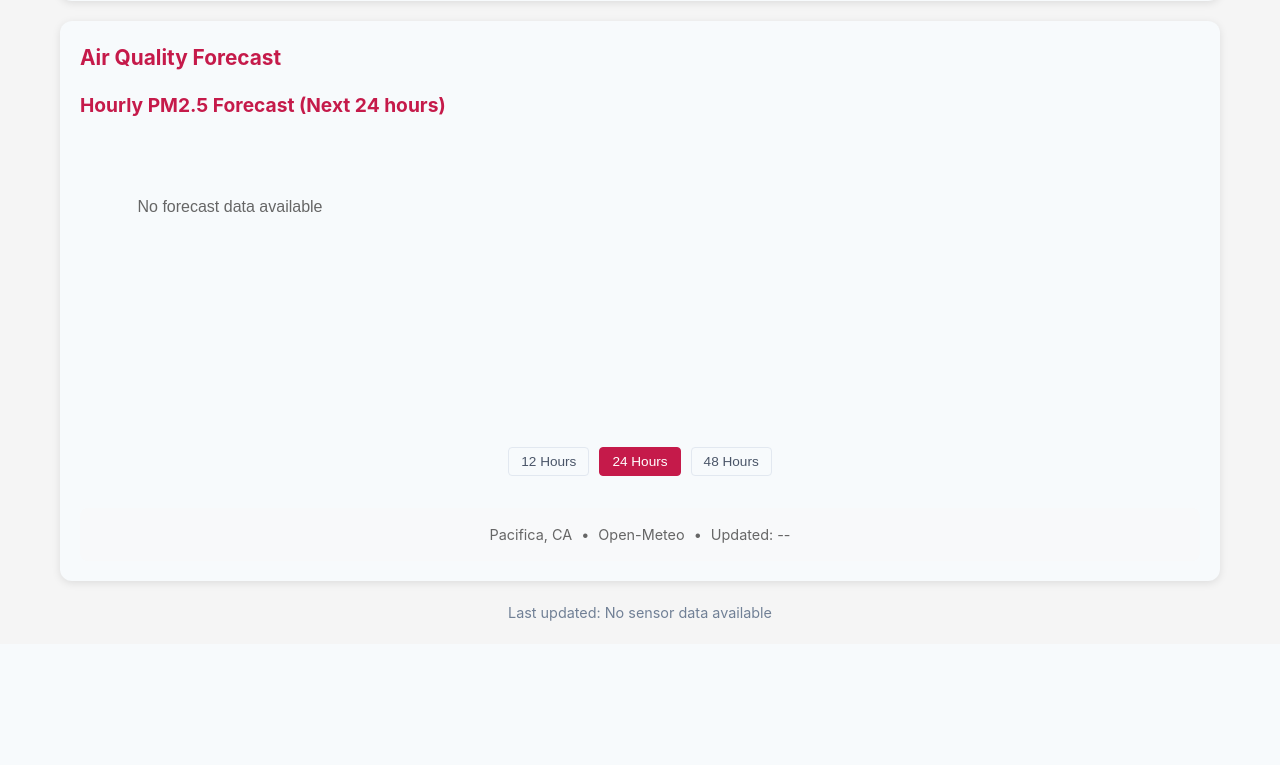
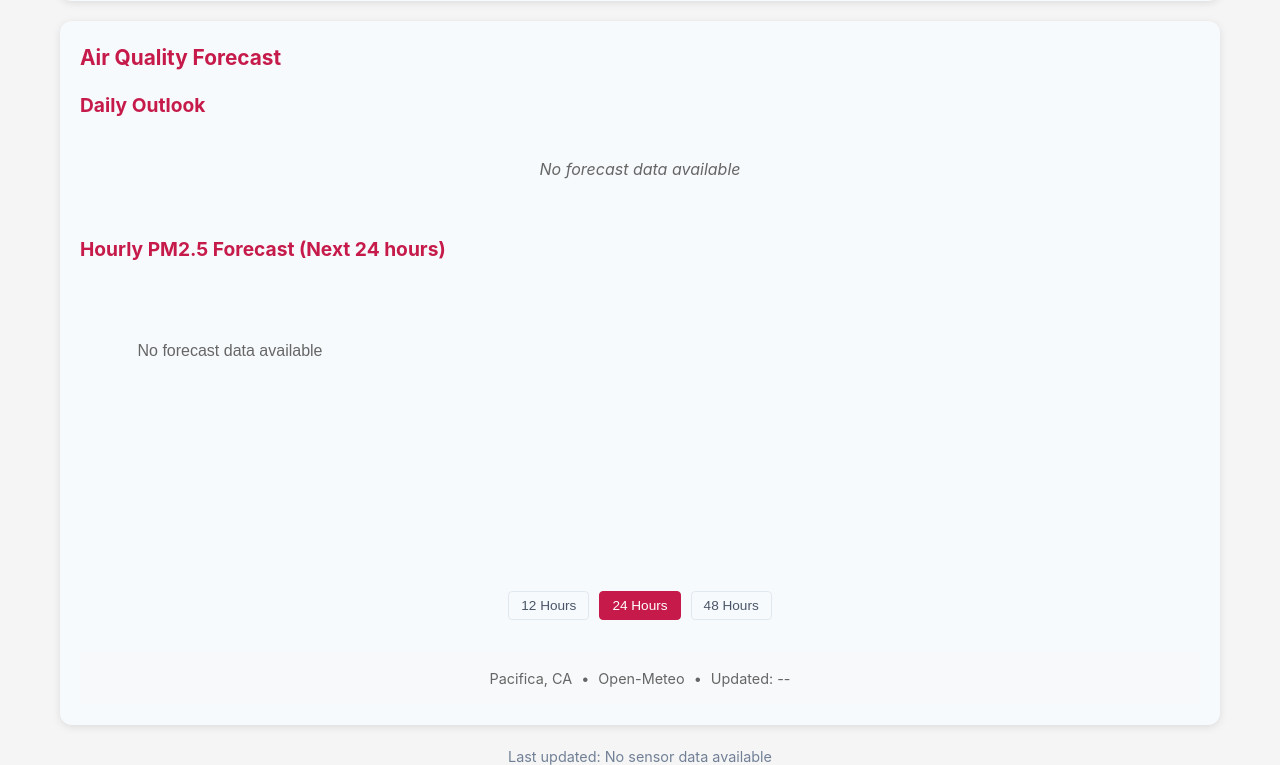
Before and after one commit to andrewrweber/pi_air, a Flask app: page / in a window 1280 px wide. Shown: the part 1508-2273 px from the top of the page. Before the commit the page ends 2129 px from the top, so only its background shows below. Run offline with Flask 3, Linux system fonts and the light colour scheme; data that the repository does not hold is empty.

Commit message:
Restore daily forecast cards for Today and Tomorrow
- Add back forecast summary cards section with 'Daily Outlook' header
- Fetch 2 days instead of 3 for Today/Tomorrow cards
- Keep existing forecast summary functionality intact
- Provides quick daily overview alongside hourly charts

Shows: Today and Tomorrow daily AQI averages with color coding

```diff
--- a/static/js/forecast.js
+++ b/static/js/forecast.js
@@ -88,7 +88,7 @@ class ForecastManager {
                 }
             }
 
-            const data = await this.utils.fetchData('/api/air-quality-forecast-summary?days=3');
+            const data = await this.utils.fetchData('/api/air-quality-forecast-summary?days=2');
             if (!data || !data.forecast) {
                 console.warn('No forecast summary data available');
                 this.displayForecastError('No forecast data available');
--- a/templates/index.html
+++ b/templates/index.html
@@ -128,6 +128,13 @@
                 <div class="air-quality-section" id="air-quality-forecast-section">
                     <h2>Air Quality Forecast</h2>
 
+                    <!-- Daily Forecast Summary Cards -->
+                    <div class="forecast-summary">
+                        <h3>Daily Outlook</h3>
+                        <div class="forecast-cards" id="forecast-cards">
+                            <!-- Daily forecast cards will be populated here -->
+                        </div>
+                    </div>
 
                     <!-- Hourly Forecast Chart -->
                     <div class="forecast-chart-section">
```
